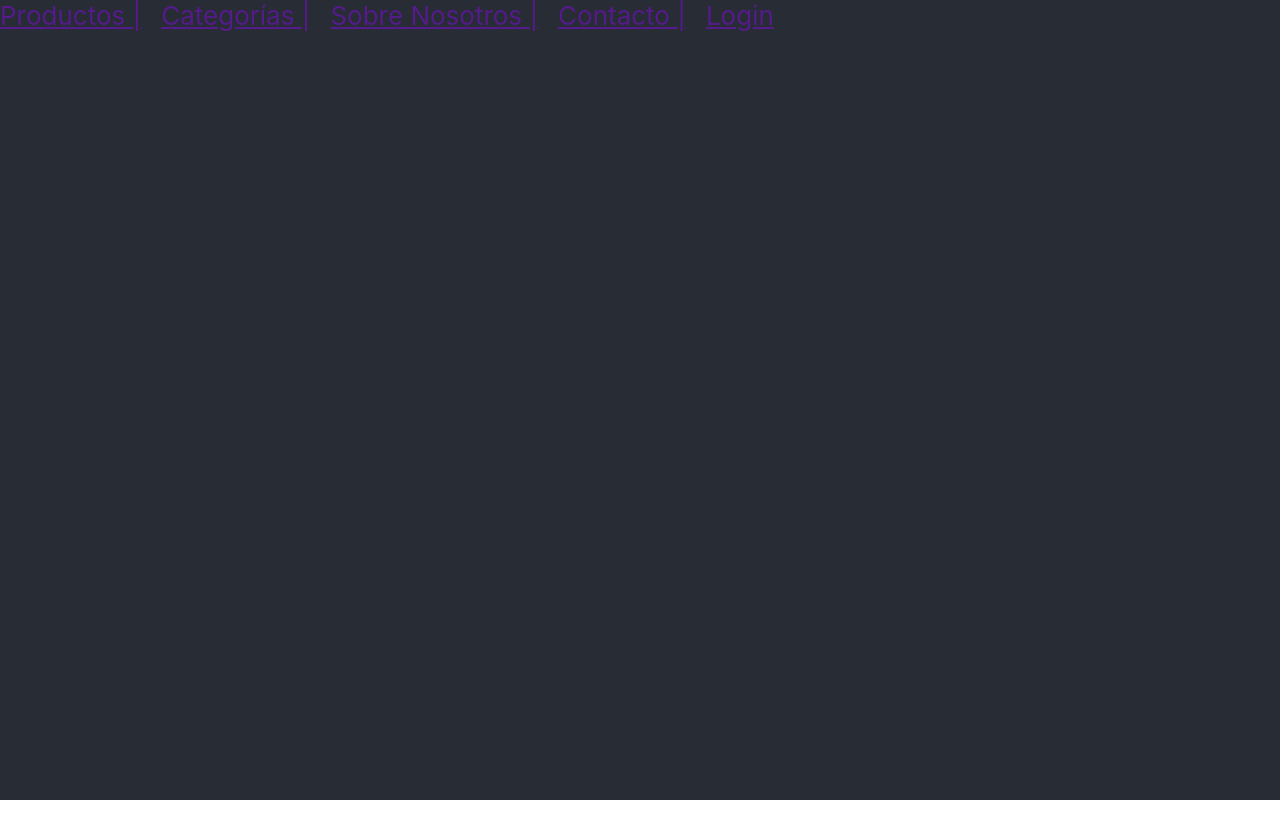
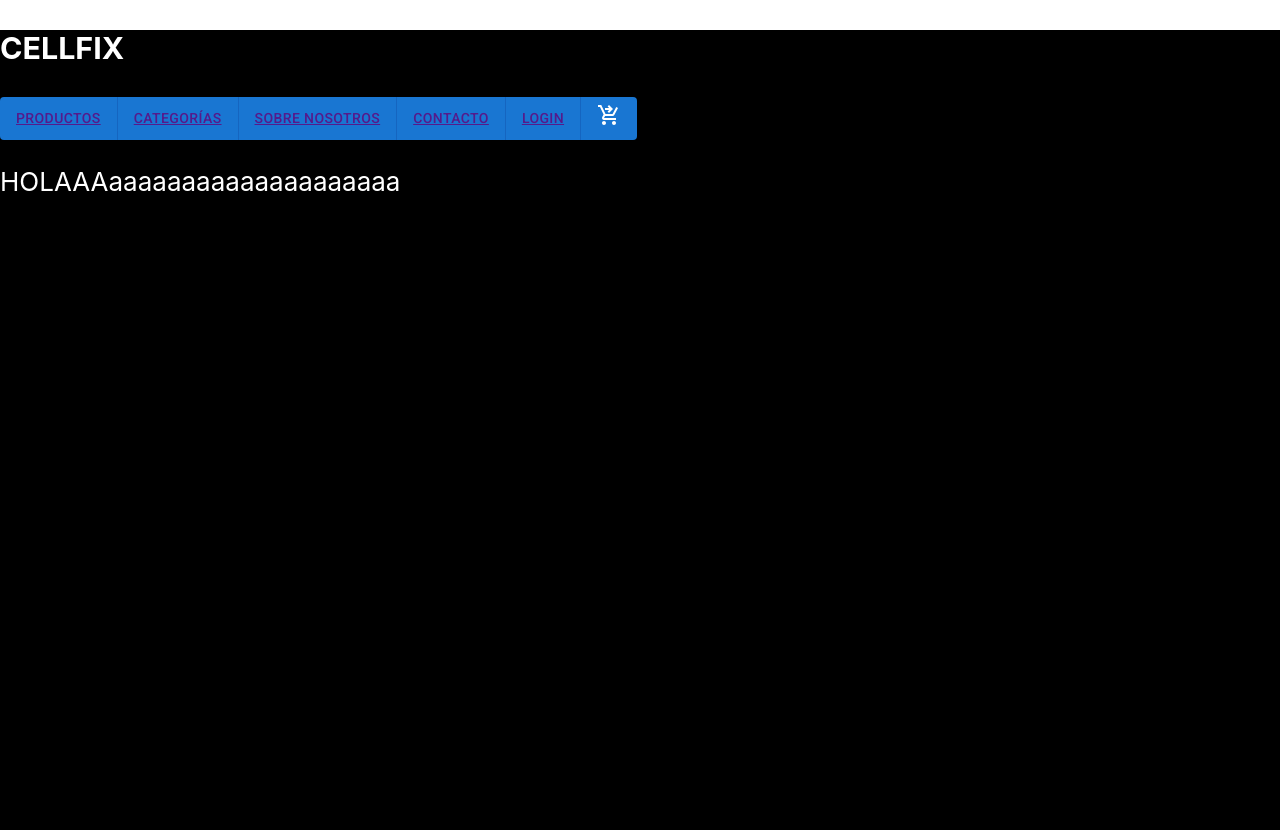
Before and after one commit to bricca1/EcommerceBricca, a React (Create React App) app: page / in a window 1280 px wide. Before the commit the page ends 800 px from the top, so only its background shows below. Built offline with nearby package versions, Linux system fonts and the light colour scheme.

Commit message:
Desafio 03 agregando mui

```diff
--- a/package.json
+++ b/package.json
@@ -3,7 +3,13 @@
   "version": "0.1.0",
   "private": true,
   "dependencies": {
+    "@emotion/react": "^11.8.1",
+    "@emotion/styled": "^11.8.1",
     "@fortawesome/fontawesome-svg-core": "^1.3.0",
+    "@fortawesome/free-regular-svg-icons": "^6.0.0",
+    "@fortawesome/free-solid-svg-icons": "^6.0.0",
+    "@mui/icons-material": "^5.4.4",
+    "@mui/material": "^5.4.4",
     "@testing-library/jest-dom": "^5.16.2",
     "@testing-library/react": "^12.1.3",
     "@testing-library/user-event": "^13.5.0",
--- a/public/index.html
+++ b/public/index.html
@@ -5,6 +5,14 @@
     <link rel="icon" href="%PUBLIC_URL%/favicon.ico" />
     <meta name="viewport" content="width=device-width, initial-scale=1" />
     <meta name="theme-color" content="#000000" />
+    <link
+      rel="stylesheet"
+      href="https://fonts.googleapis.com/css?family=Roboto:300,400,500,700&display=swap"
+    />
+      <link
+      rel="stylesheet"
+      href="https://fonts.googleapis.com/icon?family=Material+Icons"
+    />
     <meta
       name="description"
       content="Web site created using create-react-app"
--- a/src/App.css
+++ b/src/App.css
@@ -13,8 +13,8 @@
   }
 }
 .App-header {
-  justify-content:center;
-  background-color: #282c34;
+
+  background-color: black;
   min-height: 100vh;
   /* display: flex; */
   align-items: center;
--- a/src/App.js
+++ b/src/App.js
@@ -1,10 +1,12 @@
 import NavBar from './components/NavBar.js'
+import ItemListContainer from './components/ItemListContainer.js'
 import './App.css';
 function App() {
   return (
     <div>
       <header className="App-header">
         <NavBar/>
+        <ItemListContainer/>
       </header>
     </div>
   );
--- a/src/components/CartWidget.js
+++ b/src/components/CartWidget.js
@@ -1,8 +1,10 @@
+import ShoppingCartCheckoutIcon from '@mui/icons-material/ShoppingCartCheckout';
+
 
 function CartWidget(){
     return<>
         <div>
-
+            <ShoppingCartCheckoutIcon></ShoppingCartCheckoutIcon>
         </div>
     </>
 }
--- /dev/null
+++ b/src/components/ItemListContainer.js
@@ -0,0 +1,8 @@
+function ItemListContainer(){
+    return<>
+            <div>
+               <p color="white"> HOLAAAaaaaaaaaaaaaaaaaaaaa</p>
+            </div>
+        </>
+}
+export default ItemListContainer;
--- a/src/components/NavBar.js
+++ b/src/components/NavBar.js
@@ -1,25 +1,41 @@
 
 import CartWidget from './CartWidget.js'
+import ButtonGroup from '@mui/material/ButtonGroup';
+import Button from '@mui/material/Button';
+
 function NavBar(){
     return<>
         <div className="App-spacer">
-            <a href="">
-                Productos |
-            </a>
-            <a  href="" style={{marginLeft: '20px'}}>
-                Categorías |
-            </a>
-            <a  href="" style={{marginLeft: '20px'}}>
-                Sobre Nosotros |
-            </a>
-            <a  href="" style={{marginLeft: '20px'}}>
-                Contacto |
-            </a>
-            <a  href="" style={{marginLeft: '20px'}}>Login
-            </a>
-            <CartWidget/>
+            <h3>CELLFIX</h3>
+            <ButtonGroup variant="contained" aria-label="outlined primary button group">
+                <Button><a href="">
+                    Productos
+                </a> </Button>
+                <Button><a  href="">
+                    Categorías
+                </a></Button>
+                <Button>
+                    <a  href="" >
+                    Sobre Nosotros
+                    </a>
+                </Button>
+                <Button>
+                    <a  href="" >
+                        Contacto
+                    </a>
+                </Button>
+                <Button>
+                    <a  href="" >Login
+                    </a>
+                </Button>
+                <Button>
+                    <CartWidget/>
+                </Button>
+            </ButtonGroup>
+
         </div>
 
     </>
 }
+
 export default NavBar;
```
Also changed, not shown: 1 other file (tests, documents, lock files or other folders).
